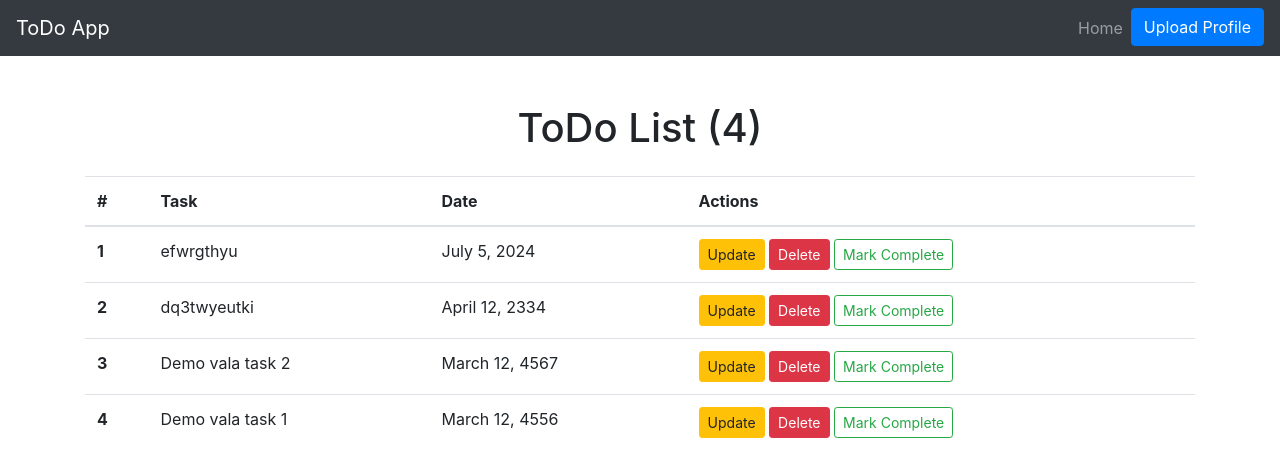
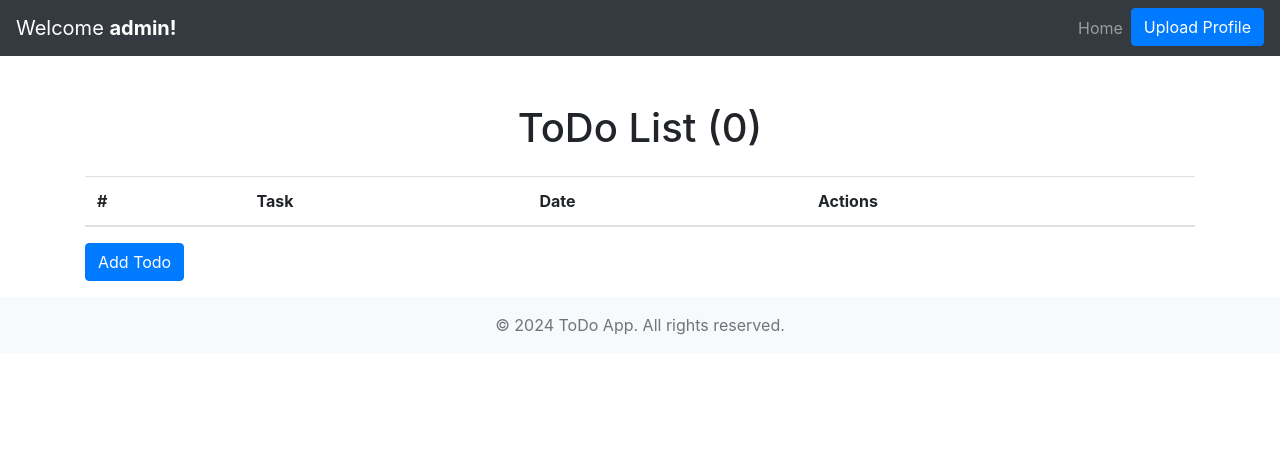
Before and after one commit to Abhi-dr/A-Todo, a Django app: page /todo/ in a window 1280 px wide. Shown: the top 449 px of the page. Run offline with Django 5.2, Linux system fonts and the light colour scheme; a user stored in the database is signed in; data comes from the database, SQL or seed files in the repository; both versions use the stored data as it was after the commit; lists and menus that the app fills with data are empty; some libraries are stand-ins or nearby versions.

Commit message:
FK added for user and logout

```diff
--- a/accounts/views.py
+++ b/accounts/views.py
@@ -43,3 +43,8 @@ def register(request):
         return redirect("login")
 
     return render(request, "accounts/register.html")
+
+
+def logout(request):
+    auth.logout(request)
+    return redirect("login")
--- a/myapp/models.py
+++ b/myapp/models.py
@@ -1,6 +1,10 @@
 from django.db import models
+from django.contrib.auth.models import User
 
 class Todo(models.Model):
+
+    user = models.ForeignKey(User, on_delete=models.CASCADE)
+
     task = models.TextField()
     created_at = models.DateField()
 
--- a/myapp/views.py
+++ b/myapp/views.py
@@ -12,9 +12,7 @@ def todo(request):
 
     user = request.user
 
-    print(user.username)
-
-    todos = Todo.objects.filter(is_completed = False)
+    todos = Todo.objects.filter(is_completed = False, user = user)
 
     parameters = {
         "todos": todos, # isme koi bhi completed todo nhi h
@@ -35,6 +33,7 @@ def add_todo(request):
 
         # View vala data model m save kr rha hu
         new_todo = Todo(
+            user = request.user,
             task=user_task,
             created_at=user_created_at
             )
--- a/templates/base.html
+++ b/templates/base.html
@@ -14,7 +14,7 @@
 
 <body>
     <nav class="navbar navbar-expand-lg navbar-dark bg-dark">
-        <a class="navbar-brand" href="#">ToDo App</a>
+        <a class="navbar-brand" href="#">Welcome <strong>{{ user.username }}! </strong></a>
         <button class="navbar-toggler" type="button" data-toggle="collapse" data-target="#navbarNav"
             aria-controls="navbarNav" aria-expanded="false" aria-label="Toggle navigation">
             <span class="navbar-toggler-icon"></span>
```
Also changed, not shown: db.sqlite3, myapp/migrations/0004_todo_user.py (added).
